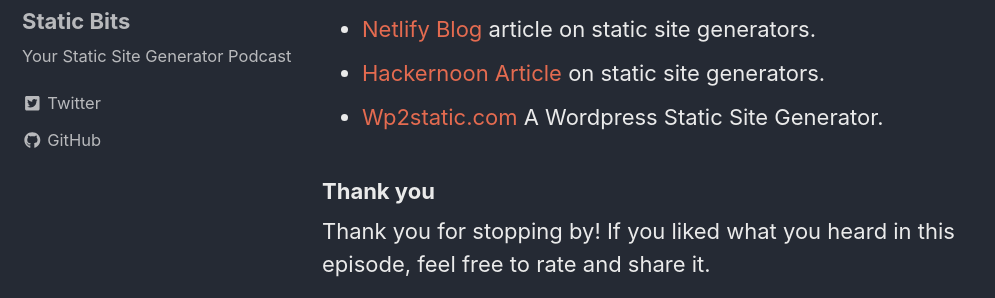
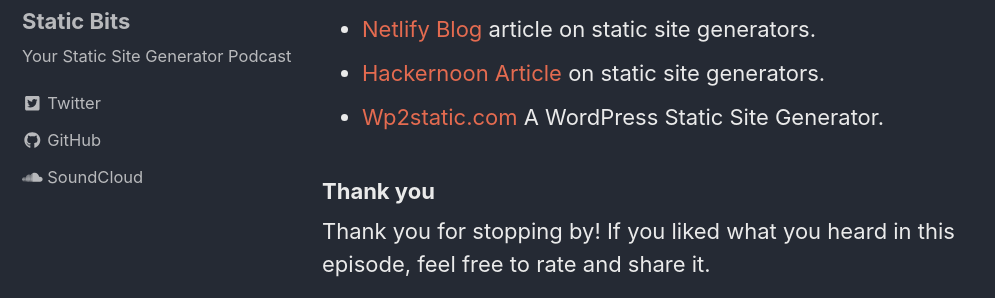
Before and after one commit to jpasholk/StaticBits, a Jekyll site: the page built from _posts/2018-09-18-s1e1-pat-hawks.markdown, in a window 1280 px wide and 900 px high, scrolled down 1476 px. Shown: the part 156-454 px from the top of the window, without its empty margins (0-995 px from the left). Built offline with Jekyll 4.4.1, drawn with Linux system fonts in a browser that asks for light colours; nearby versions of some CDN libraries; a script that is not in the unit is left out; comment, search, counter and statistics services are not loaded.

Commit message:
Added SoundCLoud link and fixed a typo.

```diff
--- a/_config.yml
+++ b/_config.yml
@@ -72,7 +72,7 @@
   username               :
   app_id                 :
   publisher              :
-og_image                 : # Open Graph/Twitter default site image
+og_image                 : "/Logo.png"
 # For specifying social profiles
 # - https://developers.google.com/structured-data/customize/social-profiles
 social:
@@ -110,7 +110,7 @@
   lastfm           :
   linkedin         : # "john-doe-12345678" (the last part of your profile url, e.g. https://www.linkedin.com/in/john-doe-12345678)
   pinterest        :
-  soundcloud       :
+  soundcloud       : "https://soundcloud.com/staticbits"
   stackoverflow    : # "123456/username" (the last part of your profile url, e.g. https://stackoverflow.com/users/123456/username)
   steam            : # "steamId" (the last part of your profile url, e.g. https://steamcommunity.com/id/steamId/)
   tumblr           :
--- a/_posts/2018-09-18-s1e1-pat-hawks.markdown
+++ b/_posts/2018-09-18-s1e1-pat-hawks.markdown
@@ -36,7 +36,7 @@
 * [Expose Jekyll version to templates](https://github.com/jekyll/jekyll/pull/1481). Pat's first pull request merged into the Jekyll project.
 * [Netlify Blog](https://www.netlify.com/blog/2017/05/25/top-ten-static-site-generators-of-2017/) article on static site generators.
 * [Hackernoon Article](https://hackernoon.com/guide-into-static-site-generators-120514a22e25) on static site generators.
-* [Wp2static.com](https://wp2static.com/) A Wordpress Static Site Generator.
+* [Wp2static.com](https://wp2static.com/) A WordPress Static Site Generator.
 
 ### Thank you
 
```
